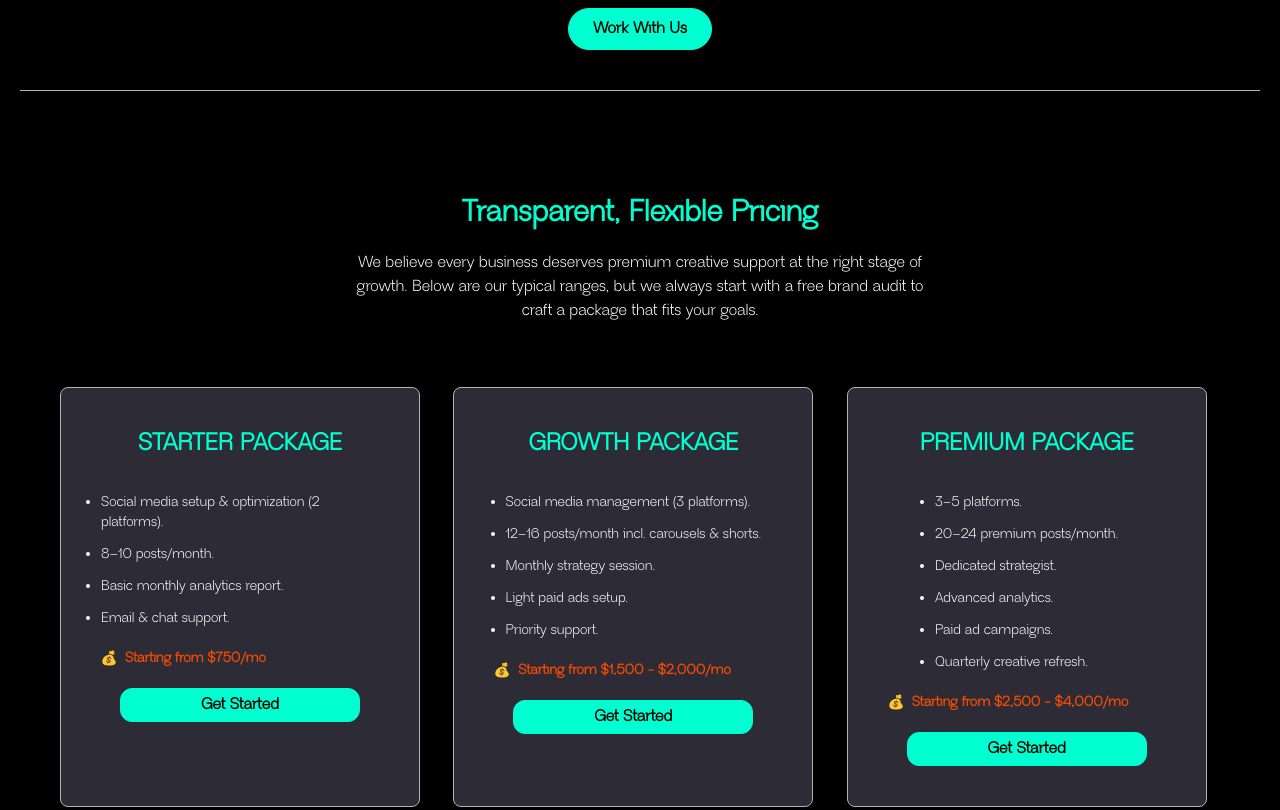
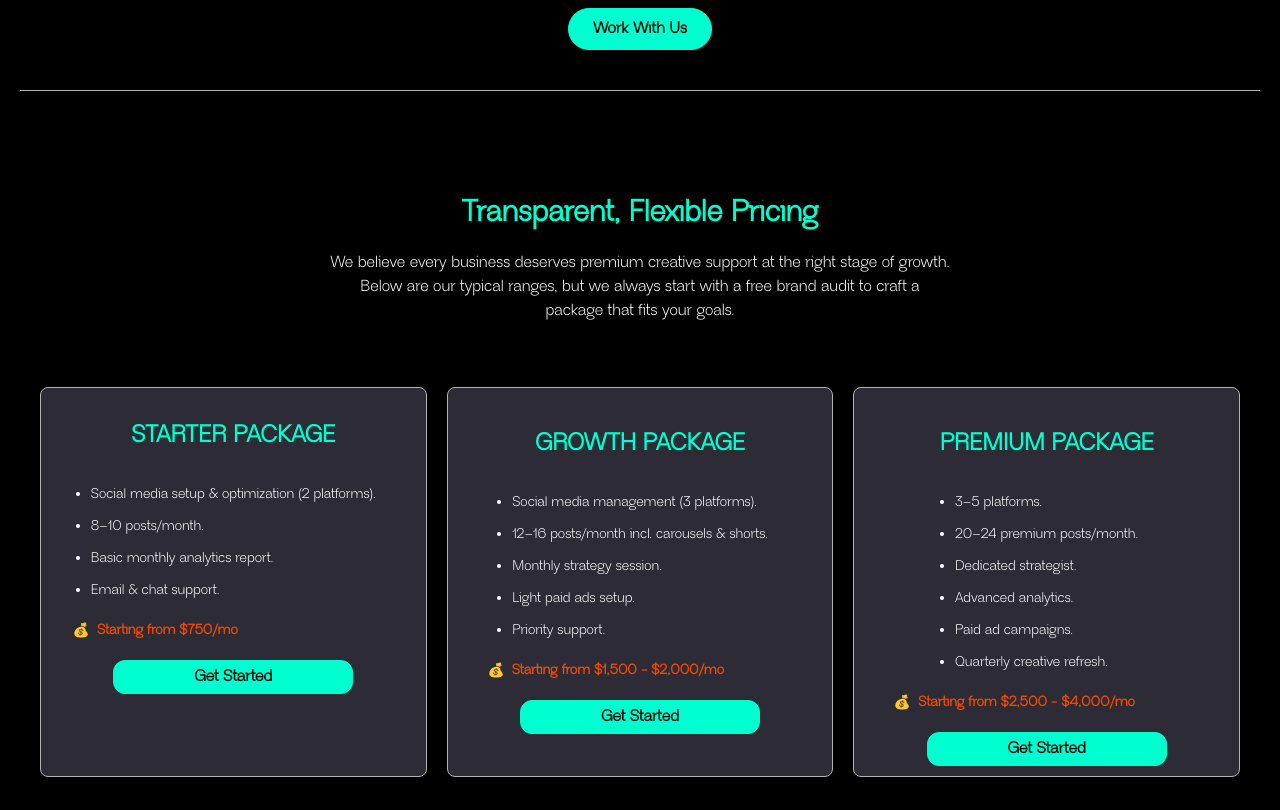
Before and after one commit to SpectraCode-Tech/BrandNest, a plain HTML site: page index.html in a window 1280 px wide. Shown: the part 3900-4710 px from the top of the page. Drawn offline with nearby package versions, Linux system fonts and the light colour scheme.

Commit message:
Responsiveness fix

```diff
--- a/index.html
+++ b/index.html
@@ -1,5 +1,5 @@
 <!DOCTYPE html>
-<html lang="en" class="scroll-smooth">
+ <html lang="en" class="scroll-smooth">
 
 <head>
     <meta charset="UTF-8">
@@ -301,7 +301,7 @@
         </section>
 
         <!-- Pricing -->
-        <section id="Pricing" class="p-5 m-10 text-white">
+        <section id="Pricing" class="p-5 my-10 text-white">
             <span class="flex flex-col items-center text-center md:py-6">
                 <h1 class="text-3xl font-bold text-[#00ffd0] my-5">Transparent, Flexible Pricing</h1>
                 <p class="md:w-1/2">We believe every business deserves premium creative support at the right stage of growth. Below
@@ -309,9 +309,9 @@
                     goals.</p>
             </span>
 
-            <div class="grid grid-cols-1 md:grid-cols-3 gap-5 mt-10">
-                <div class="w-90 p-10 rounded-lg bg-[#444354a6] highlight flex flex-col border border-[#b3b3b3] text-white items-center">
-                    <h2 class="text-2xl font-bold mb-8 text-[#00ffd0]">STARTER PACKAGE</h2>
+            <div class="grid grid-cols-1 md:grid-cols-3 items-center gap-5 mt-10 sm:px-5 *:sm:h-[390px]">
+                <div class="p-8 rounded-lg bg-[#444354a6] highlight flex flex-col border border-[#b3b3b3] text-white items-center">
+                    <h2 class="text-xl sm:text-2xl font-bold mb-8 text-[#00ffd0]">STARTER PACKAGE</h2>
                     <ul class="text-sm space-y-3 mb-5 list-disc">
                         <li>Social media setup & optimization (2 platforms).</li>
                         <li>8–10 posts/month.</li>
@@ -320,12 +320,12 @@
                     </ul>
                     <p class="flex text-orange-600 items-center mb-5 self-start font-bold text-sm"><img src="Assets/Images/duffel-bag.png" class="mr-2" alt="">Starting from $750/mo</p>
                     <button
-                        class="px-20 py-1 bg-[#00ffd0] text-black font-bold rounded-xl hover:bg-transparent hover:text-[#00ffd0] border border-[#00ffd0] transition-all ease-in-out duration-500">Get
+                        class="px-10 sm:px-20 py-1 bg-[#00ffd0] text-black font-bold rounded-xl hover:bg-transparent hover:text-[#00ffd0] border border-[#00ffd0] transition-all ease-in-out duration-500">Get
                         Started</button>
                 </div>
 
-                <div class="w-90 p-10 rounded-lg bg-[#444354a6] highlight flex flex-col border border-[#b3b3b3] text-white items-center">
-                    <h2 class="text-2xl font-bold mb-8 text-[#00ffd0]">GROWTH PACKAGE</h2>
+                <div class="p-10 rounded-lg bg-[#444354a6] highlight flex flex-col border border-[#b3b3b3] text-white items-center">
+                    <h2 class="text-xl sm:text-2xl font-bold mb-8 text-[#00ffd0]">GROWTH PACKAGE</h2>
                     <ul class="text-sm space-y-3 mb-5 list-disc">
                         <li>Social media management (3 platforms).</li>
                         <li>12–16 posts/month incl. carousels & shorts.</li>
@@ -335,12 +335,12 @@
                     </ul>
                     <p class="flex text-orange-600 items-center mb-5 self-start font-bold text-sm"><img src="Assets/Images/duffel-bag.png" class="mr-2" alt="">Starting from $1,500 - $2,000/mo</p>
                     <button
-                        class="px-20 py-1 bg-[#00ffd0] text-black font-bold rounded-xl hover:bg-transparent hover:text-[#00ffd0] border border-[#00ffd0] transition-all ease-in-out duration-500">Get
+                        class="px-10 sm:px-20 py-1 bg-[#00ffd0] text-black font-bold rounded-xl hover:bg-transparent hover:text-[#00ffd0] border border-[#00ffd0] transition-all ease-in-out duration-500">Get
                         Started</button>
                 </div>
 
-                <div class="w-90 p-10 rounded-lg bg-[#444354a6] highlight flex flex-col border border-[#b3b3b3] text-white items-center">
-                    <h2 class="text-2xl font-bold mb-8 text-[#00ffd0]">PREMIUM PACKAGE</h2>
+                <div class="p-10 rounded-lg bg-[#444354a6] highlight flex flex-col border border-[#b3b3b3] text-white items-center">
+                    <h2 class="text-xl sm:text-2xl font-bold mb-8 text-[#00ffd0]">PREMIUM PACKAGE</h2>
                     <ul class="text-sm space-y-3 mb-5 list-disc">
                         <li>3–5 platforms.</li>
                         <li>20–24 premium posts/month.</li>
@@ -351,7 +351,7 @@
                     </ul>
                     <p class="flex text-orange-600 items-center mb-5 self-start font-bold text-sm"><img src="Assets/Images/duffel-bag.png" class="mr-2" alt="">Starting from $2,500 - $4,000/mo</p>
                     <button
-                        class="px-20 py-1 bg-[#00ffd0] text-black font-bold rounded-xl hover:bg-transparent hover:text-[#00ffd0] border border-[#00ffd0] transition-all ease-in-out duration-500">Get
+                        class="px-10 sm:px-20 py-1 bg-[#00ffd0] text-black font-bold rounded-xl hover:bg-transparent hover:text-[#00ffd0] border border-[#00ffd0] transition-all ease-in-out duration-500">Get
                         Started</button>
                 </div>
             </div>
@@ -383,10 +383,10 @@
             </div>
         </section>
 
-      <section id="" class="p-10 m-10 flex flex-col rounded-xl justify-center items-center text-xl bg-[#00ffd094]">
+      <section id="" class="p-7 sm:p-10 m-10 flex flex-col rounded-xl justify-center items-center text-center sm:text-left text-xl bg-[#00ffd094]">
         <h1 class="">These ranges give you clarity, but every business is different.</h1>
         <h2 class="">That’s why we start with a free brand audit — so you only pay for what you need, not what you don’t.</h2>
-        <button class="px-20 py-2 mt-5 bg-black text-[#00ffd0] text-sm font-bold rounded-xl hover:bg-transparent hover:text-black border border-black transition-all ease-in-out duration-500">Get Free Audit</button>
+        <button class="px-10 sm:px-20 py-2 mt-5 bg-black text-[#00ffd0] text-sm font-bold rounded-xl hover:bg-transparent hover:text-black border border-black transition-all ease-in-out duration-500">Get Free Audit</button>
       </section>
 
       <!-- Contact Us -->
```
